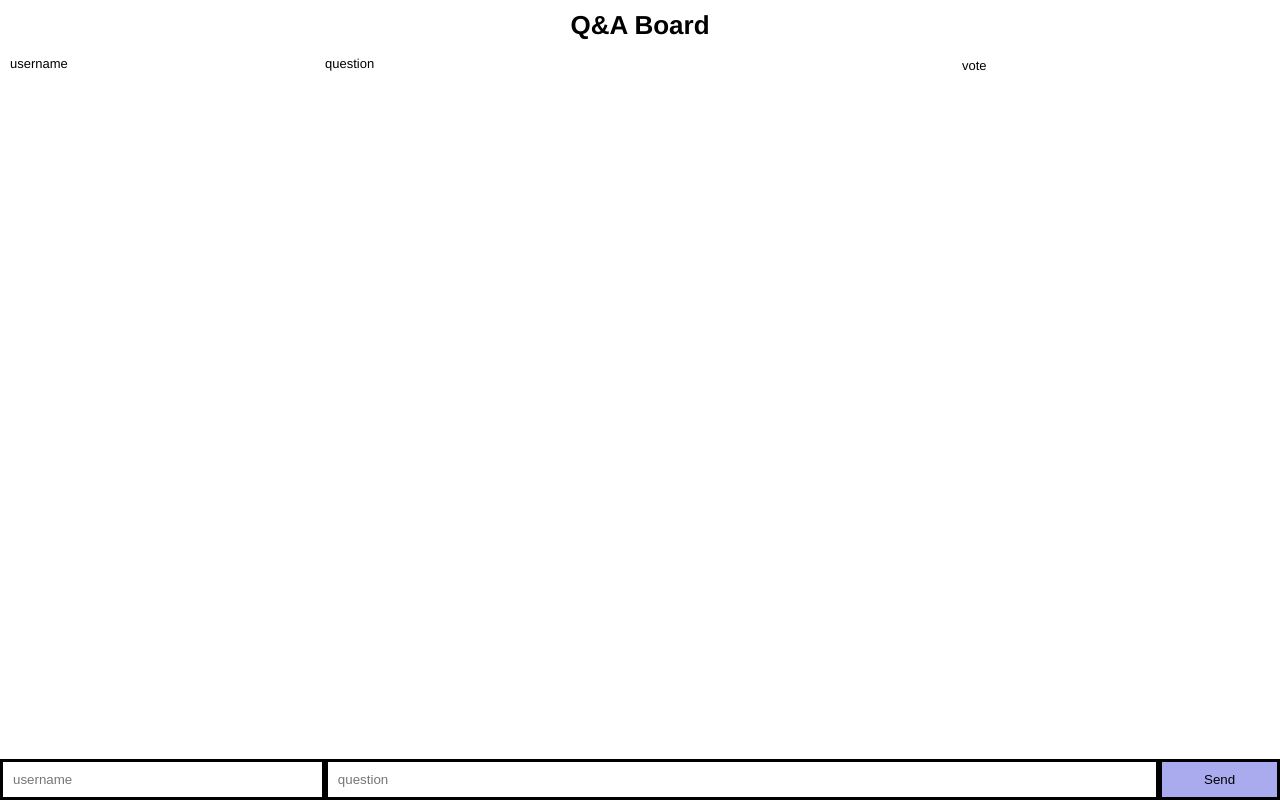
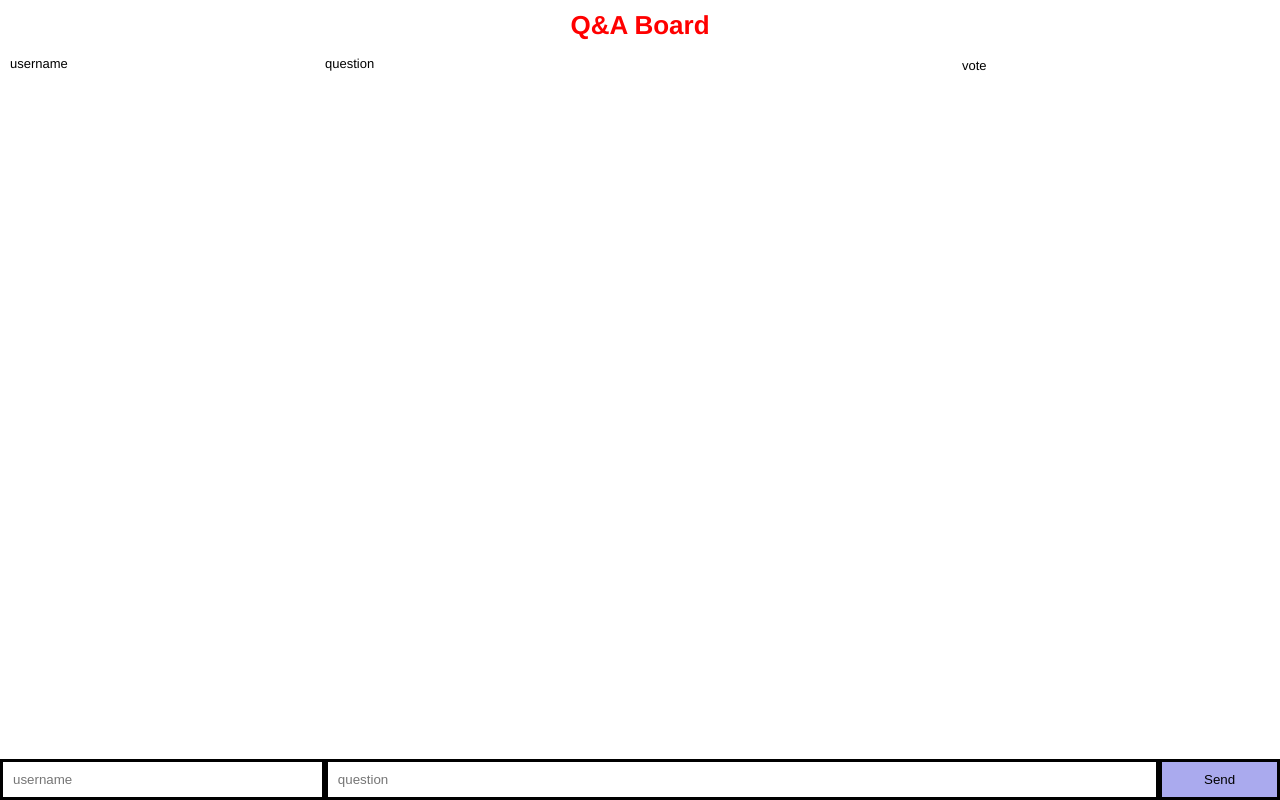
Before and after one commit to chenhsiwen/Q-Aboard, a website: page index.html in a window 1280 px wide. Drawn offline with nearby package versions, Linux system fonts and the light colour scheme; no server answers.

Commit message:
change title color

```diff
--- a/index.html
+++ b/index.html
@@ -26,7 +26,7 @@
     </style>
   </head>
   <body>
-      <h1>Q&A Board</h1>
+      <h1 style="color:red">Q&A Board</h1>
       <div class="title"><span class="user">username</span><span class="question">question</span><span class="vote">vote</span></div>
     <ul id="messages"></ul>
 
```
